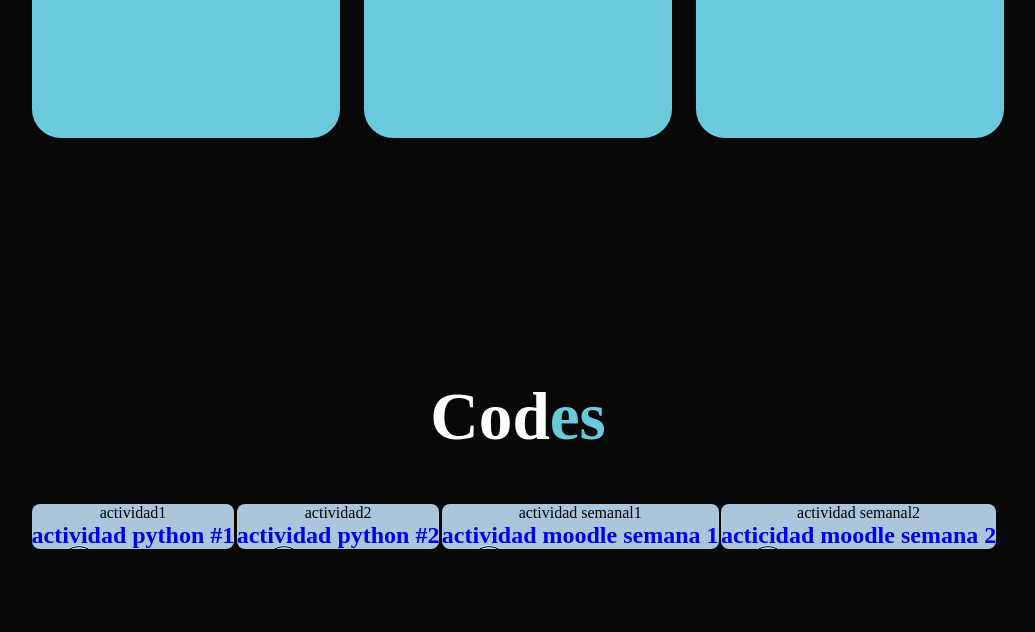
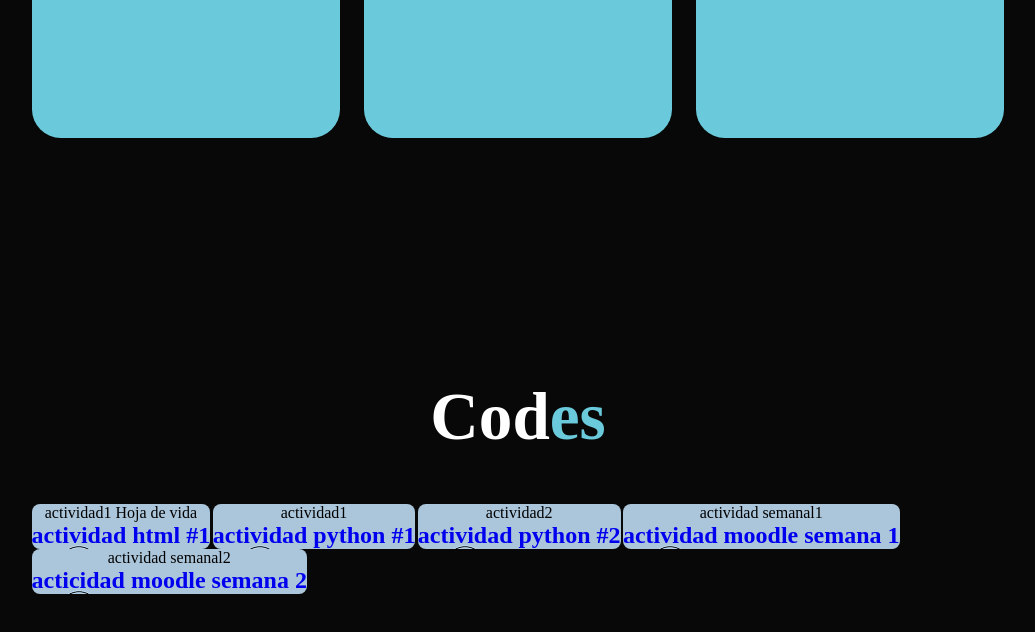
Before and after one commit to 3105jero/Portafolio, a plain HTML site: page index.html in a window 1280 px wide. Shown: the part 2577-3209 px from the top of the page, without its empty margins (122-1157 px from the left). Drawn offline with nearby package versions, Linux system fonts and the light colour scheme.

Commit message:
Add files via upload

```diff
--- a/index.html
+++ b/index.html
@@ -111,6 +111,12 @@
 
     <section class="contact" id="contact">
         <h2 class="heading"> Cod<span>es</span></h2>
+
+        <button class = botonhtml1> actividad1 Hoja de vida
+        <a href="https://github.com/3105jero/m1_html_hoja_de_vida"><h2>actividad html #1</h2></a>
+            </button>
+
+
         <button class = boton1> actividad1
         <a href="https://github.com/3105jero/m1_python_actividad1"><h2>actividad python #1</h2></a>
             </button>
--- a/style.css
+++ b/style.css
@@ -279,6 +279,13 @@ section{
     line-height: 1.7;
 }
 
+.botonhtml1{
+background-image:url("colour-hex-ABC6DB-1200-630-fb.png") ;
+font-size: 16px;
+border:none;
+border-radius: 8px;
+}
+
 .boton1{
 background-image:url("colour-hex-ABC6DB-1200-630-fb.png") ;
 font-size: 16px;
```
